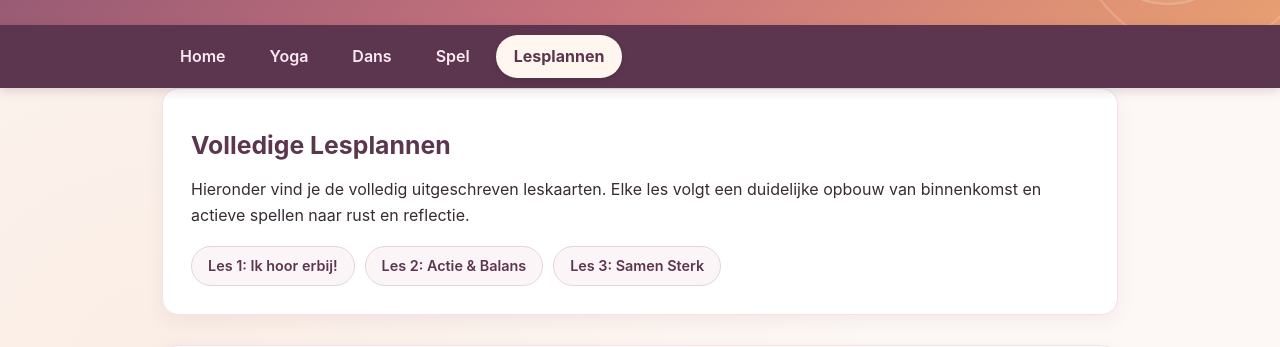
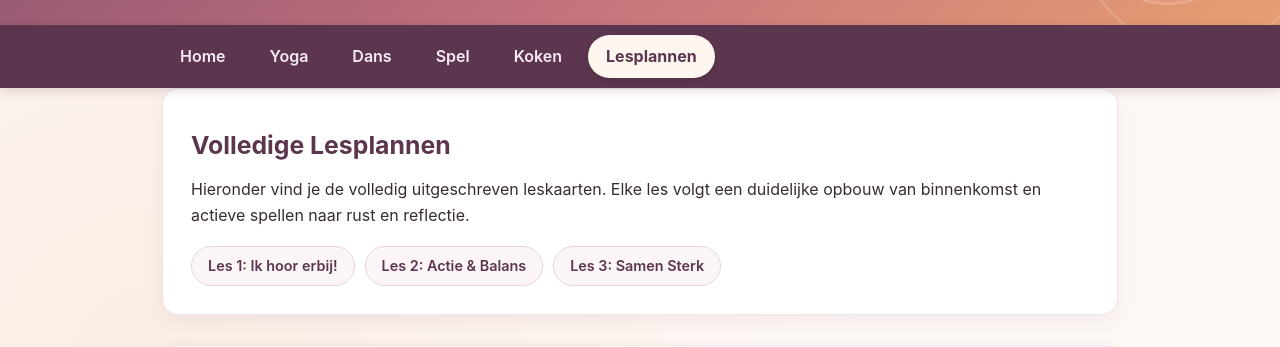
Before and after one commit to dbindels1/bredaontdekt, a plain HTML site: page lessen.html in a window 1280 px wide. Shown: the part 134-481 px from the top of the page. Drawn offline with Linux system fonts and the light colour scheme.

Commit message:
Update lessen.html

```diff
--- a/lessen.html
+++ b/lessen.html
@@ -22,6 +22,7 @@
                 <li><a href="yoga.html">Yoga</a></li>
                 <li><a href="dans.html">Dans</a></li>
                 <li><a href="spel.html">Spel</a></li>
+                <li><a href="koken.html">Koken</a></li>
                 <li><a href="lessen.html" class="active">Lesplannen</a></li>
             </ul>
         </div>
```
